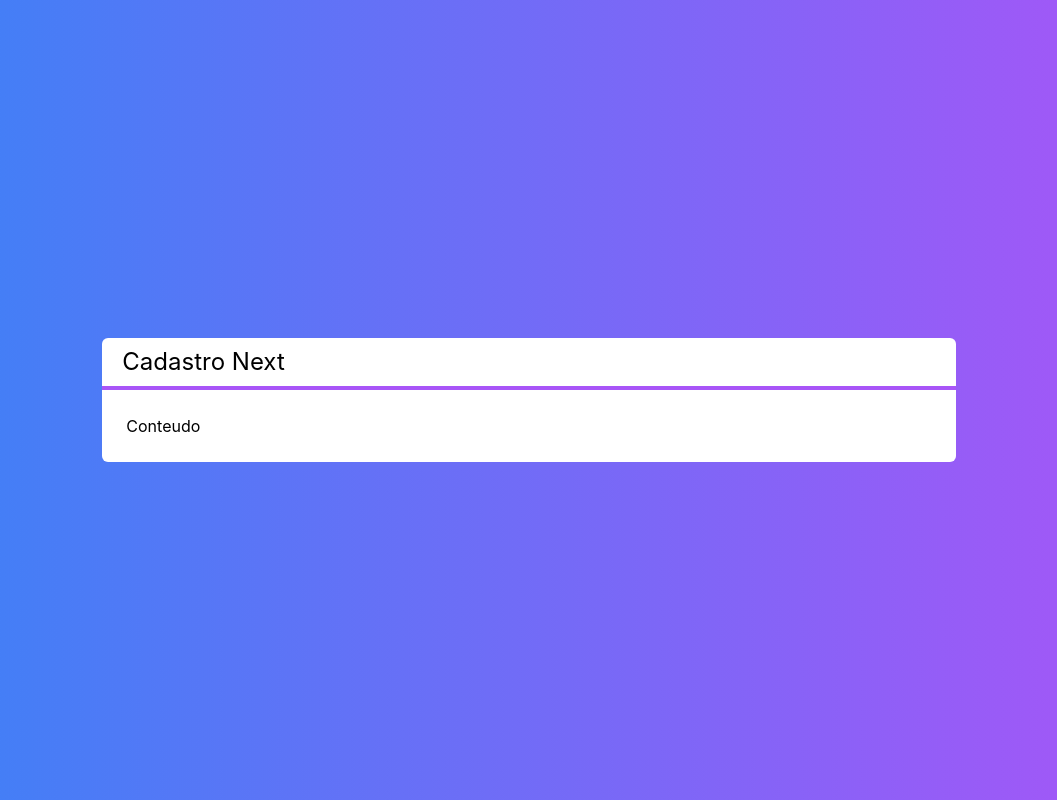
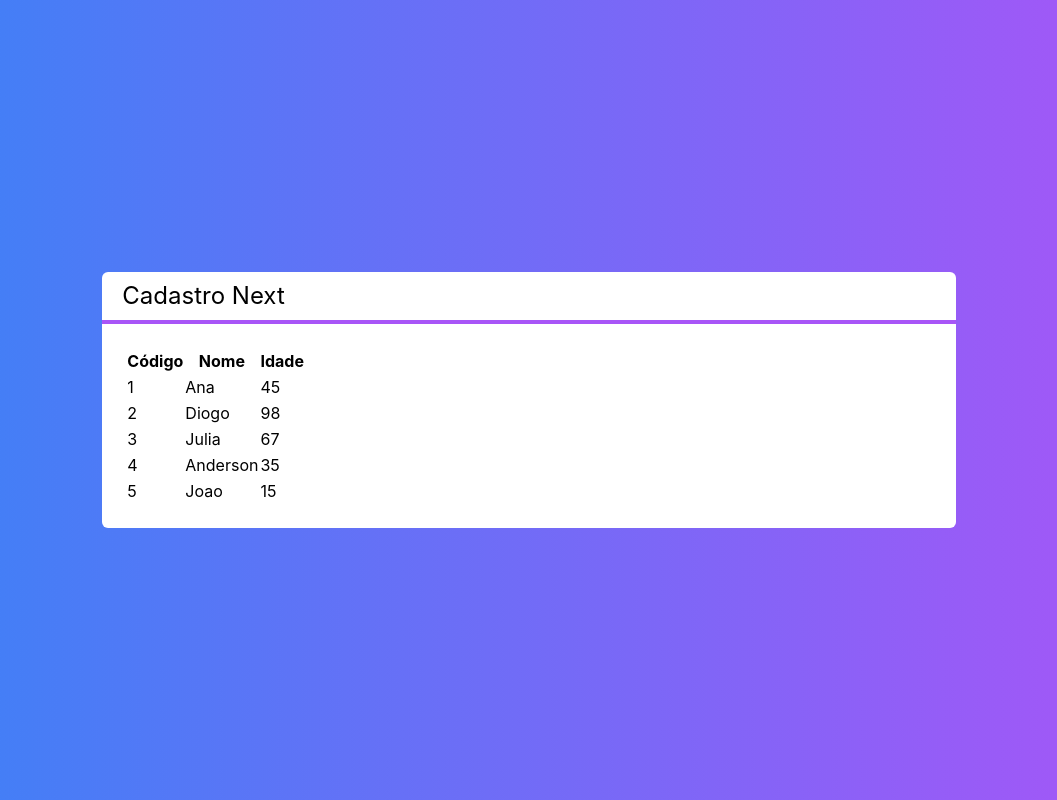
Before and after one commit to DouglasRodriguesBoeno/CRUD-NextJs-Firebase-TailwindCSS, a Next.js app in the folder next-crud/: page / in a window 1280 px wide. Shown: the whole page, without its empty margins (111-1168 px from the left). Built offline with nearby package versions, Linux system fonts and the light colour scheme.

Commit message:
Commit Table Data

```diff
--- /dev/null
+++ b/next-crud/src/components/Table.tsx
@@ -0,0 +1,44 @@
+import React from 'react'
+import Cliente from '../core/Cliente'
+
+interface TabelaProps {
+    clientes: Cliente[]
+}
+
+export default (props: TabelaProps) => {
+
+    function renderHeaderTable() {
+        return (
+            <tr>
+                <th>Código</th>
+                <th>Nome</th>
+                <th>Idade</th>
+            </tr>
+        )
+    }
+
+    function renderData() {
+        return (
+            props.clientes?.map((cliente, i) => {
+                return (
+                    <tr key={cliente.id}>
+                        <td>{cliente.id}</td>
+                        <td>{cliente.nome}</td>
+                        <td>{cliente.idade}</td>
+                    </tr>
+                )
+            })
+        )
+    }
+
+    return (
+        <table>
+            <thead>
+                {renderHeaderTable()}
+            </thead>
+            <tbody>
+                {renderData()}
+            </tbody>
+        </table>
+    )
+}
--- a/next-crud/src/pages/index.tsx
+++ b/next-crud/src/pages/index.tsx
@@ -1,9 +1,18 @@
-import { SERVER_PROPS_ID } from 'next/dist/shared/lib/constants'
 import React from 'react'
 import Layout from '../components/Layout'
-import styles from '../styles/Home.module.css'
+import Table from '../components/Table'
+import Cliente from '../core/Cliente'
 
 export default function Home() {
+  const clientes = [
+    new Cliente('Ana', 45, '1'),
+    new Cliente('Diogo', 98, '2'),
+    new Cliente('Julia', 67, '3'),
+    new Cliente('Anderson', 35, '4'),
+    new Cliente('Joao', 15, '5'),
+  ]
+
+
   return (
     <div className={`
       flex justify-center items-center h-screen
@@ -12,9 +21,7 @@ export default function Home() {
     `}>
 
       <Layout title="Cadastro Next">
-        <span>
-          Conteudo
-        </span>
+        <Table clientes={clientes}></Table>
       </Layout>
     </div>
   )
```
Also changed, not shown: next-crud/src/core/Cliente.ts (renamed from next-crud/src/core/Clientes.ts).
